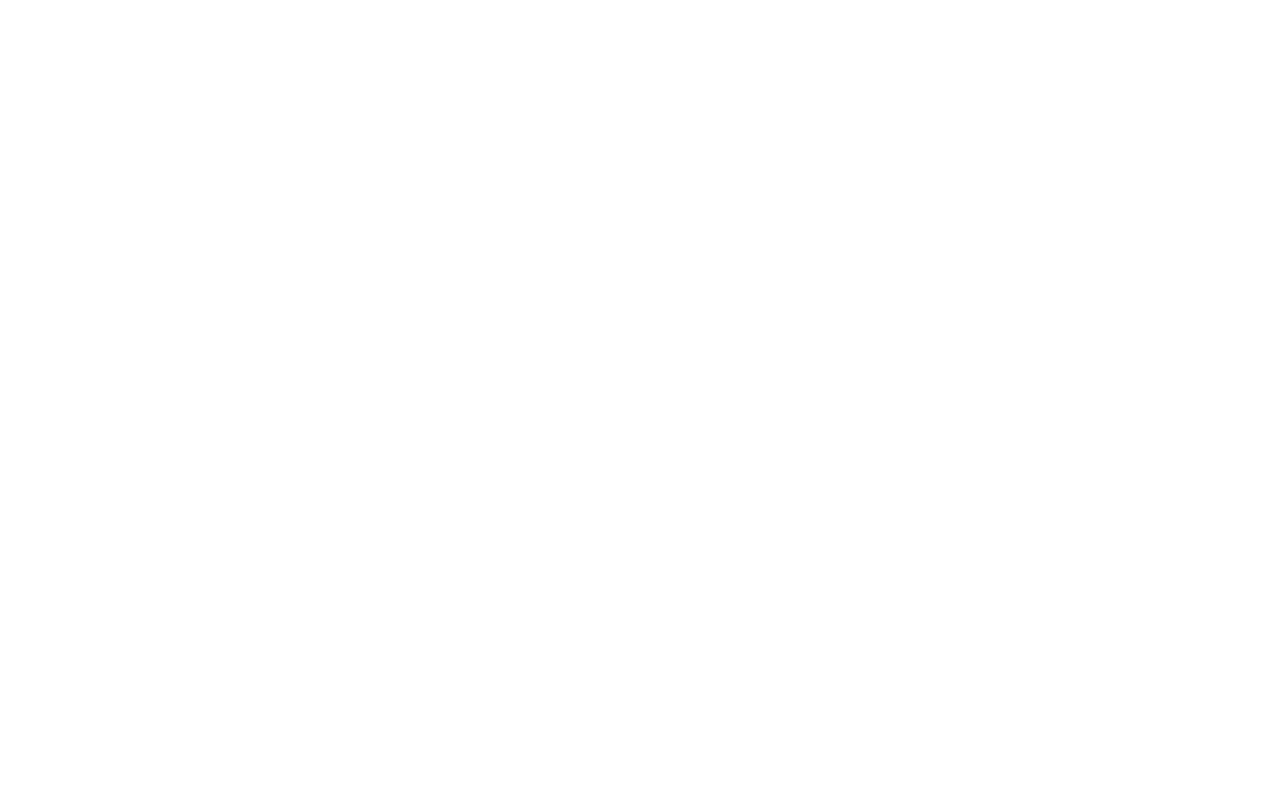
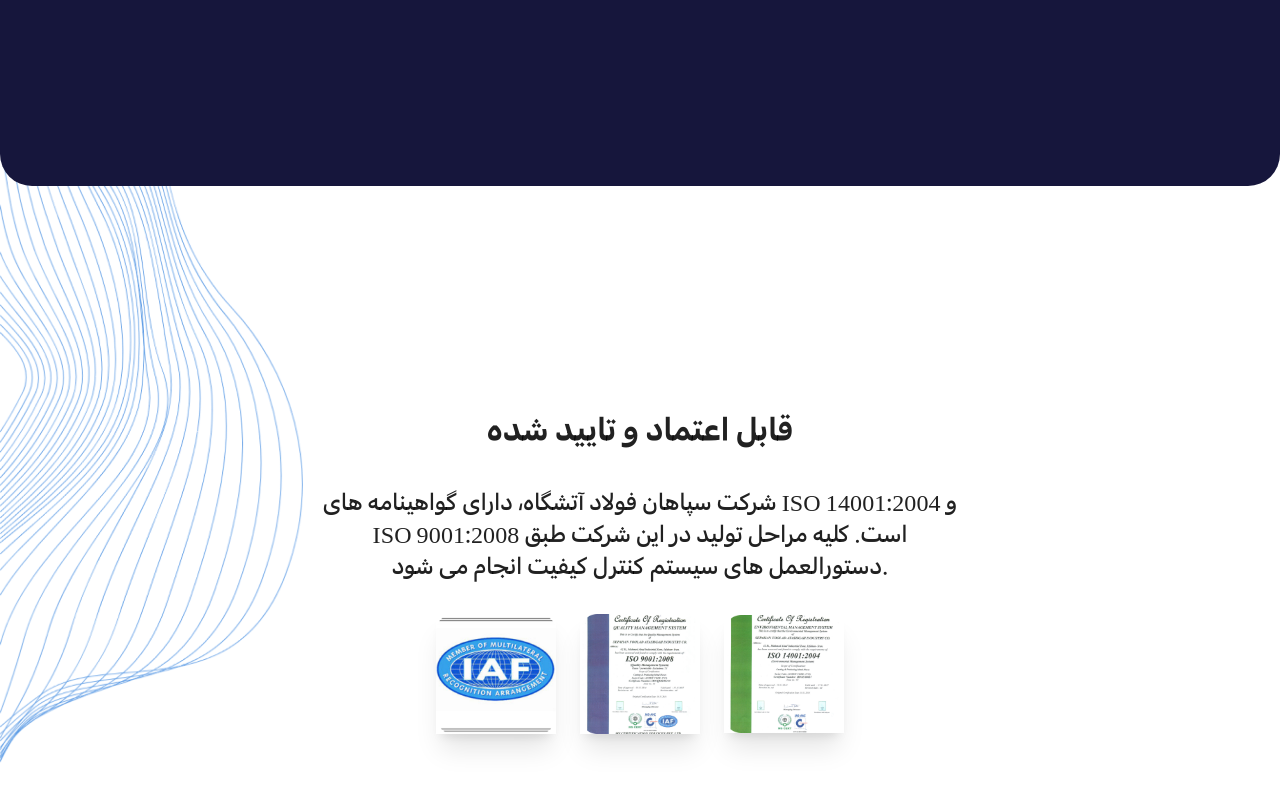
Before and after one commit to alisinasoltani/sfa_foundry, a Next.js app in the folder ui/: page / in a window 1280 px wide. Shown: the part 2006-2806 px from the top of the page. Before the commit the page ends 1392 px from the top, so only its background shows below. Built offline with nearby package versions, Linux system fonts and the light colour scheme.

Commit message:
ui!: licences component new desktop design

```diff
--- a/ui/src/app/page.tsx
+++ b/ui/src/app/page.tsx
@@ -11,9 +11,12 @@
       <DrawerAppBar />
       <Slider />
       <Motto />
+      <div className="py-[10rem] w-100 h-[100vh] bg-[#16163C] text-white flex flex-col justify-center items-center relative z-[10] rounded-[2rem]">
+        ?
+      </div>
       {/* <Industries /> */}
       {/* <GrindingMediaBall /> */}
-      {/* <Licences /> */}
+      <Licences />
     </>
   );
 }
--- a/ui/src/components/Licences.tsx
+++ b/ui/src/components/Licences.tsx
@@ -1,25 +1,30 @@
 import Image from "next/image";
-import waves from "@/public/licences/waves.png";
+import waves from "@/public/licences/waves_vertical.png";
 import licence1 from "@/public/licences/licence1.png"
 import licence2 from "@/public/licences/licence2.png"
 import licence3 from "@/public/licences/licence3.png"
 
 const Licences = () => {
   return (
-    <div className="w-full licence_gr flex flex-col justify-center items-center">
-        <h2 className="sf_medium text-2xl text-center">
+    <>
+      <div className="w-full relative -translate-y-10 z-0 flex flex-col gap-8 pt-12 justify-center items-center overflow-hidden h-[100vh]">
+          <div className="z-0 absolute top-4 left-0 p-0 m-0 overflow-hidden w-full h-[100vh]">
+            <Image src={waves} height={600} className="z-0" alt="" />
+          </div>
+          <h2 className="sf_bold text-[2rem] text-center">
               قابل اعتماد و تایید شده
           </h2>
-        <span className="sf_light text-2xl text-center">
+          <span className="sf_medium text-2xl text-center max-w-[50vw]">
           شرکت سپاهان فولاد آتشگاه، دارای گواهینامه های ISO 14001:2004 و ISO 9001:2008 است.
           کلیه مراحل تولید در این شرکت طبق دستورالعمل های سیستم کنترل کیفیت انجام می شود.
           </span>
-        <div>
-            <Image src={licence1} alt="" width={120} />
-            <Image src={licence2} alt="" width={120} />
-            <Image src={licence3} alt="" width={120} />
+          <div className="flex flex-row justify-center items-center gap-6">
+              <Image className="shadow-xl" src={licence1} alt="" width={120} />
+              <Image className="shadow-xl" src={licence2} alt="" width={120} />
+              <Image className="shadow-xl" src={licence3} alt="" width={120} />
           </div>
       </div>
+    </>
   )
 }
 
--- a/ui/src/components/Motto.tsx
+++ b/ui/src/components/Motto.tsx
@@ -10,7 +10,7 @@
         triggerOnce: true,
     });
     return (
-    <Box className="flex flex-col justify-center items-center py-[8rem]">
+    <Box className="flex flex-col justify-center items-center py-[8rem] z-1">
         <Typography variant="h4" component="h6" className="sf_semi max-w-[50vw] text-center">
         بیش از ۴۰سال سابقه و تجربه در زمینه ریخته گری در راه خود کفایی با بهره گیری از نیروهای متخصص و جوان و مدیران مجرب
         </Typography>
--- a/ui/src/components/Navbar.tsx
+++ b/ui/src/components/Navbar.tsx
@@ -45,7 +45,7 @@
   return (
     <Box sx={{ display: 'flex' }}>
       <CssBaseline />
-      <AppBar component="nav" className='backdrop-blur-sm bg-[rgba(255,255,255,0.6)] text-black'>
+      <AppBar component="nav" className='backdrop-blur-sm bg-[rgba(255,255,255,0.6)] text-black z-[200]'>
         <Toolbar>
             <Button
             variant='outlined'
--- a/ui/src/components/Slider.jsx
+++ b/ui/src/components/Slider.jsx
@@ -32,7 +32,7 @@
 const Slider = () => {
   return (
     // <div>
-        <Swiper navigation modules={[Navigation]} className="mySwiper text-black">
+        <Swiper navigation modules={[Navigation]} className="mySwiper h-[100vh] text-black">
         <SwiperSlide>
           <Image src={slide1} alt="" fill />
         </SwiperSlide>
```
Also changed, not shown: ui/src/public/licences/waves_vertical.png (added). Lines whose indentation alone changed are shown as unchanged.
